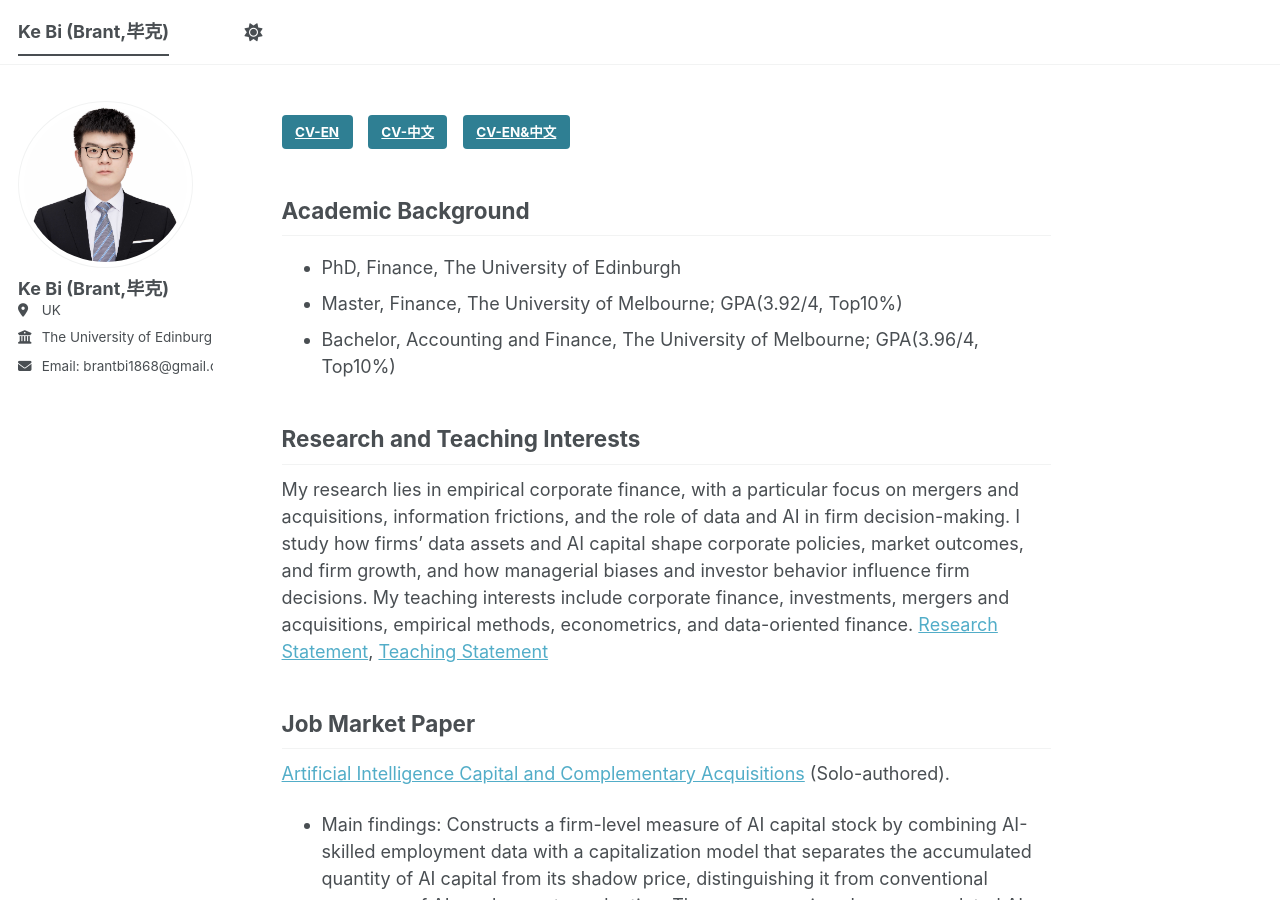
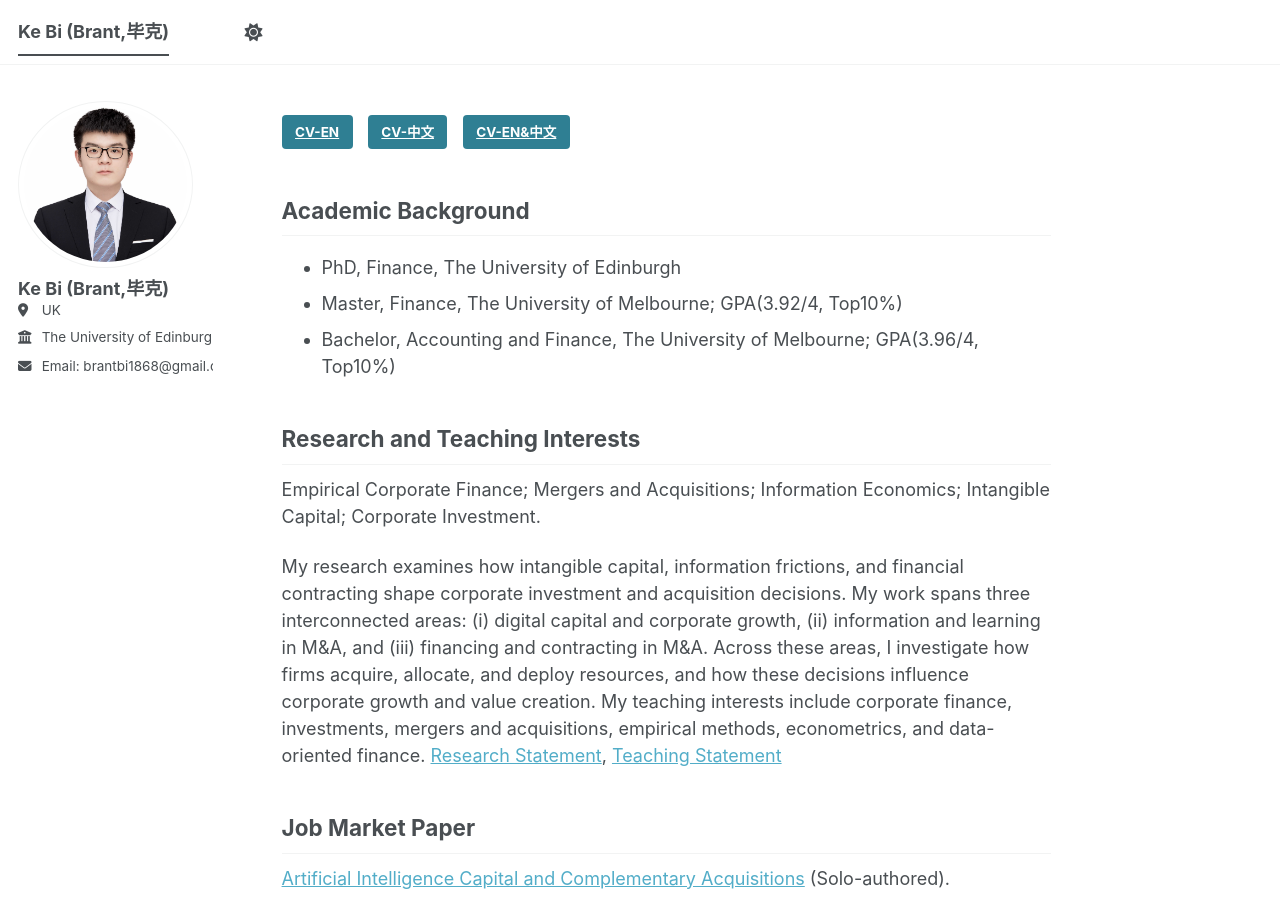
Before and after one commit to brant1868/brant1868.github.io, a Jekyll site: the page built from _pages/about.md, in a window 1280 px wide and 900 px high. Built offline with Jekyll 4.4.1, drawn with Linux system fonts in a browser that asks for light colours; a script bundle is joined from its source files by our own code; library files that are not in the unit come from our copies.

Commit message:
Update about.md

```diff
--- a/_pages/about.md
+++ b/_pages/about.md
@@ -23,7 +23,11 @@ Academic Background
 Research and Teaching Interests
 ------
 <!--  My research and teaching interests involve corporate finance, the economics of data and AI, and behavioral finance. Within corporate finance, my research addresses mergers and acquisitions, capital expenditures, and convertible securities. Within the economics of data and AI, my research addresses how firms’ data assets and AI capital shape corporate policies, market outcomes, and the broader economy. Within behavioral finance, my research addresses how managerial biases and investor psychology influence firm decisions. -->
-My research lies in empirical corporate finance, with a particular focus on mergers and acquisitions, information frictions, and the role of data and AI in firm decision-making. I study how firms’ data assets and AI capital shape corporate policies, market outcomes, and firm growth, and how managerial biases and investor behavior influence firm decisions. My teaching interests include corporate finance, investments, mergers and acquisitions, empirical methods, econometrics, and data-oriented finance. [Research Statement](https://drive.google.com/file/d/1Co9qF-4s6H6fwLc9D1atQatM5PqSXmN7/view?usp=sharing){:target="_blank" }, [Teaching Statement](https://drive.google.com/file/d/11SOkgGuj8OwazSW6n1HKRdb0bjZXLW7D/view?usp=sharing){:target="_blank" }
+<!--  My research lies in empirical corporate finance, with a particular focus on mergers and acquisitions, information frictions, and the role of data and AI in firm decision-making. I study how firms’ data assets and AI capital shape corporate policies, market outcomes, and firm growth, and how managerial biases and investor behavior influence firm decisions. My teaching interests include corporate finance, investments, mergers and acquisitions, empirical methods, econometrics, and data-oriented finance. [Research Statement](https://drive.google.com/file/d/1Co9qF-4s6H6fwLc9D1atQatM5PqSXmN7/view?usp=sharing){:target="_blank" }, [Teaching Statement](https://drive.google.com/file/d/11SOkgGuj8OwazSW6n1HKRdb0bjZXLW7D/view?usp=sharing){:target="_blank" } -->
+Empirical Corporate Finance; Mergers and Acquisitions; Information Economics; Intangible Capital; Corporate Investment.
+
+My research examines how intangible capital, information frictions, and financial contracting shape corporate investment and acquisition decisions. My work spans three interconnected areas: (i) digital capital and corporate growth, (ii) information and learning in M&A, and (iii) financing and contracting in M&A. Across these areas, I investigate how firms acquire, allocate, and deploy resources, and how these decisions influence corporate growth and value creation.
+My teaching interests include corporate finance, investments, mergers and acquisitions, empirical methods, econometrics, and data-oriented finance. [Research Statement](https://drive.google.com/file/d/1Co9qF-4s6H6fwLc9D1atQatM5PqSXmN7/view?usp=sharing){:target="_blank" }, [Teaching Statement](https://drive.google.com/file/d/11SOkgGuj8OwazSW6n1HKRdb0bjZXLW7D/view?usp=sharing){:target="_blank" }
 
 
 Job Market Paper
```
